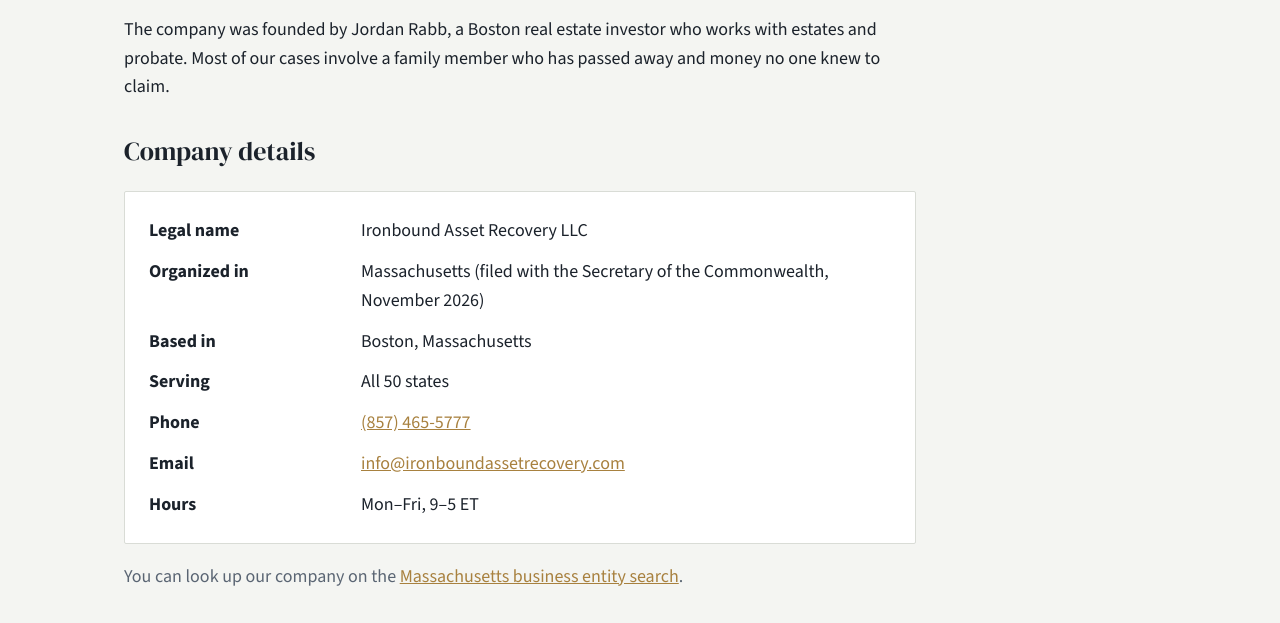
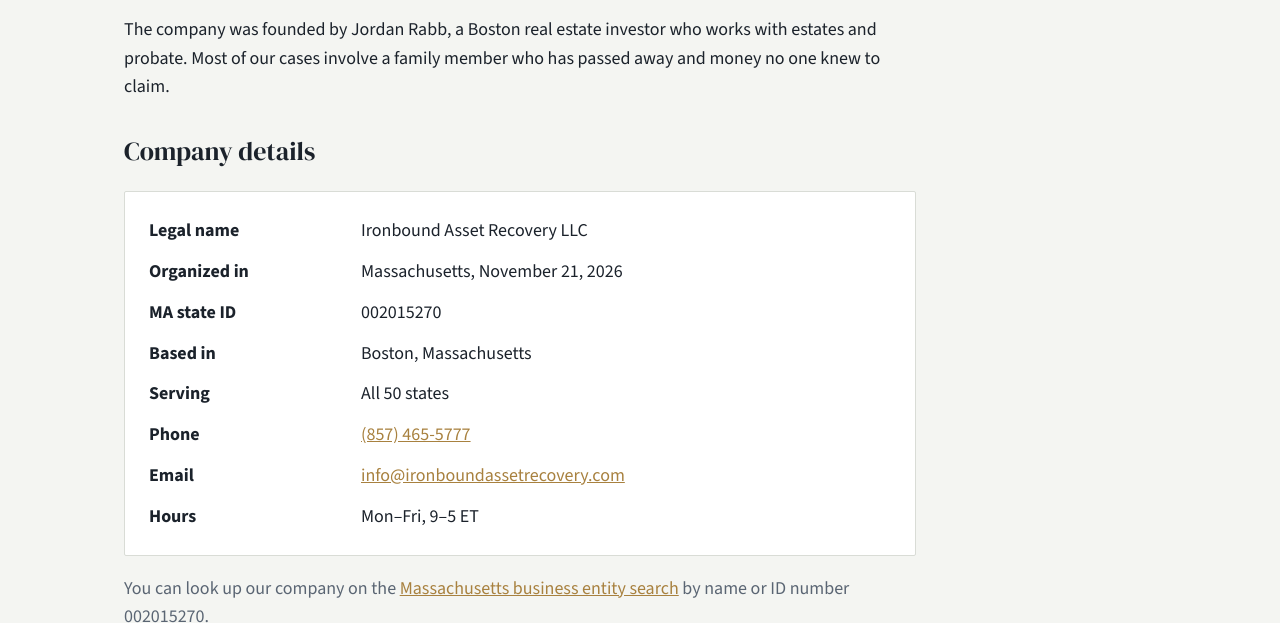
Before and after one commit to jrabb-lgtm/ironbound-site, a plain HTML site: page about.html in a window 1280 px wide. Shown: the part 320-943 px from the top of the page. Drawn offline with nearby package versions, Linux system fonts and the light colour scheme.

Commit message:
Add MA state ID 002015270 and founding date

```diff
--- a/about.html
+++ b/about.html
@@ -139,14 +139,15 @@ footer nav a{color:#c3ccd6;margin-left:18px}
 <h2>Company details</h2>
 <dl class="facts-list">
   <div><dt>Legal name</dt><dd>Ironbound Asset Recovery LLC</dd></div>
-  <div><dt>Organized in</dt><dd>Massachusetts (filed with the Secretary of the Commonwealth, November 2026)</dd></div>
+  <div><dt>Organized in</dt><dd>Massachusetts, November 21, 2026</dd></div>
+  <div><dt>MA state ID</dt><dd>002015270</dd></div>
   <div><dt>Based in</dt><dd>Boston, Massachusetts</dd></div>
   <div><dt>Serving</dt><dd>All 50 states</dd></div>
   <div><dt>Phone</dt><dd><a href="tel:+18574655777">(857) 465-5777</a></dd></div>
   <div><dt>Email</dt><dd><a href="mailto:info@ironboundassetrecovery.com">info@ironboundassetrecovery.com</a></dd></div>
   <div><dt>Hours</dt><dd>Mon&ndash;Fri, 9&ndash;5 ET</dd></div>
 </dl>
-<p class="muted">You can look up our company on the <a href="https://corp.sec.state.ma.us/corpweb/CorpSearch/CorpSearch.aspx">Massachusetts business entity search</a>.</p>
+<p class="muted">You can look up our company on the <a href="https://corp.sec.state.ma.us/corpweb/CorpSearch/CorpSearch.aspx">Massachusetts business entity search</a> by name or ID number 002015270.</p>
 
 <h2>How to know it's really us</h2>
 <ul>
```
Also changed, not shown: index.html (+2 -1 lines).
